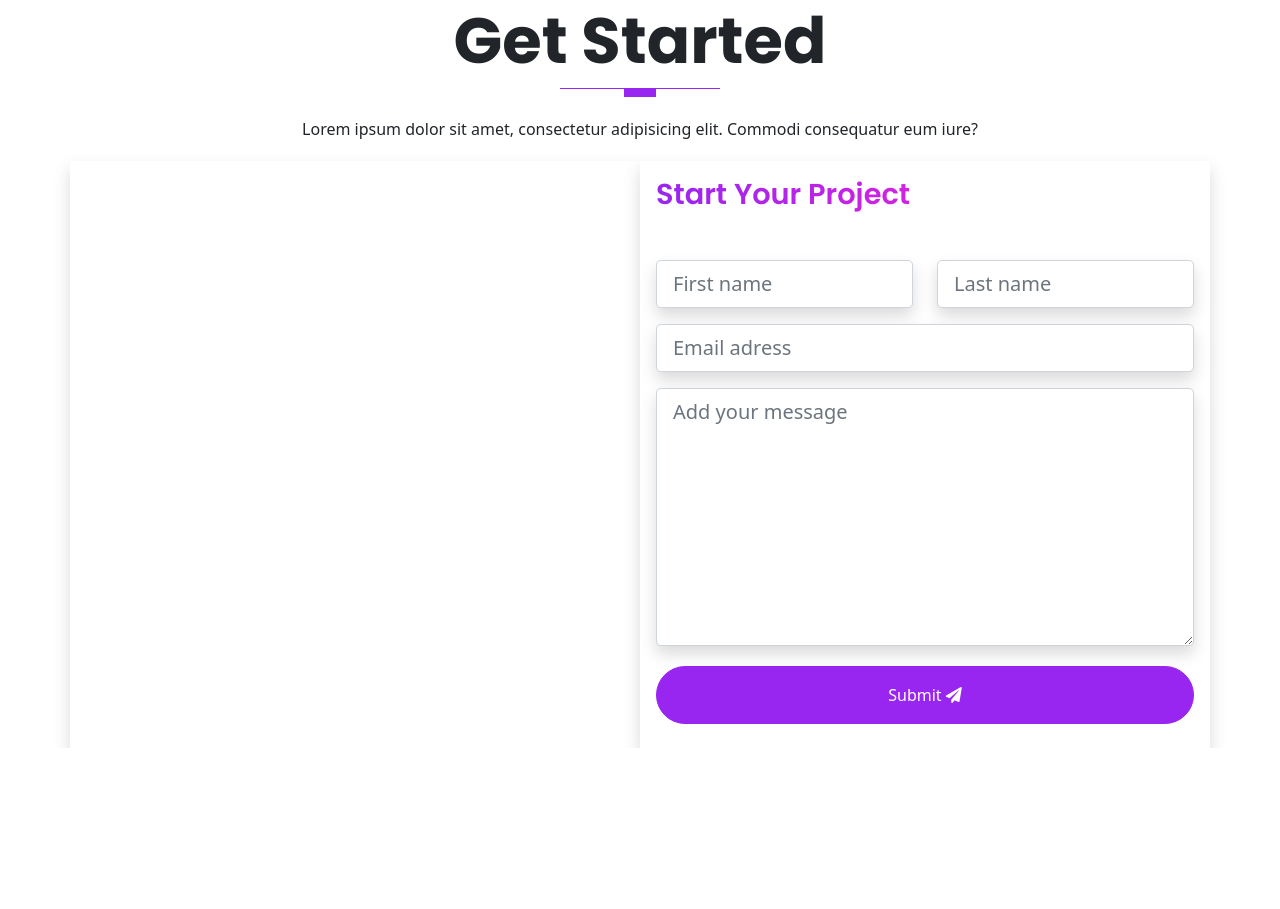
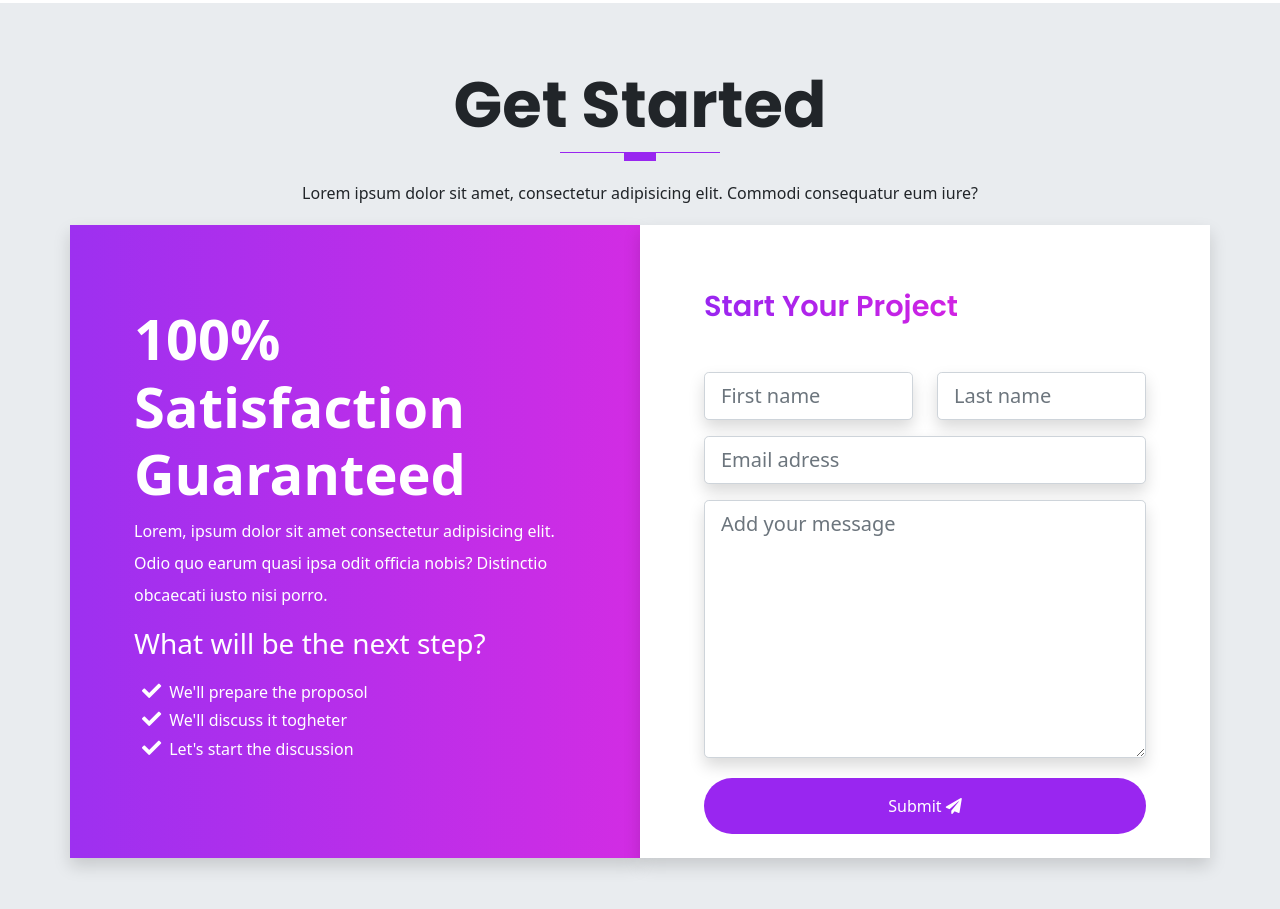
Before and after one commit to cufos/bootsrap-scss-portfolio, a website: page index.html in a window 1280 px wide. Shown: the part 6403-7312 px from the top of the page. Before the commit the page ends 7151 px from the top, so only its background shows below. Drawn offline with nearby package versions, Linux system fonts and the light colour scheme; files that its build step writes are made by us from their sources; files whose address does not match are found by name.

Commit message:
styles for the contact form

```diff
--- a/scss/components/_typography.scss
+++ b/scss/components/_typography.scss
@@ -70,3 +70,12 @@
   border-right: 0.1rem solid $gray-300;
   height: 100%;
 }
+
+// Gradient
+.gradient {
+  background: linear-gradient(
+    to right,
+    rgba($primary, 0.95),
+    rgba($secondary, 0.95)
+  );
+}
--- a/scss/sections/_get-started.scss
+++ b/scss/sections/_get-started.scss
@@ -0,0 +1,45 @@
+@use "../custom" as *;
+@use "../components/mixins" as *;
+
+.get-started {
+  padding: 4rem 0;
+  background-color: $gray-200;
+}
+
+.cta-info {
+  padding: 3rem;
+  margin: 1rem 0;
+
+  &__list {
+    position: relative;
+    list-style: none;
+    display: block;
+    padding-top: 0.5rem;
+    padding-left: 0.5rem;
+    margin-bottom: 0.7rem;
+
+    li::before {
+      font-family: "Font Awesome 5 Free";
+      content: "\f00c";
+      font-weight: 600;
+      margin-right: 0.5rem;
+      font-size: 1.2rem;
+    }
+  }
+}
+
+// Form content
+.form {
+  padding: 3rem;
+
+  button {
+    border: none;
+    colore: $white;
+
+    a {
+      color: $white;
+      text-decoration: none;
+      text-transform: capitalize;
+    }
+  }
+}
```
Also changed, not shown: assets/css/style.css, 1 other file.
